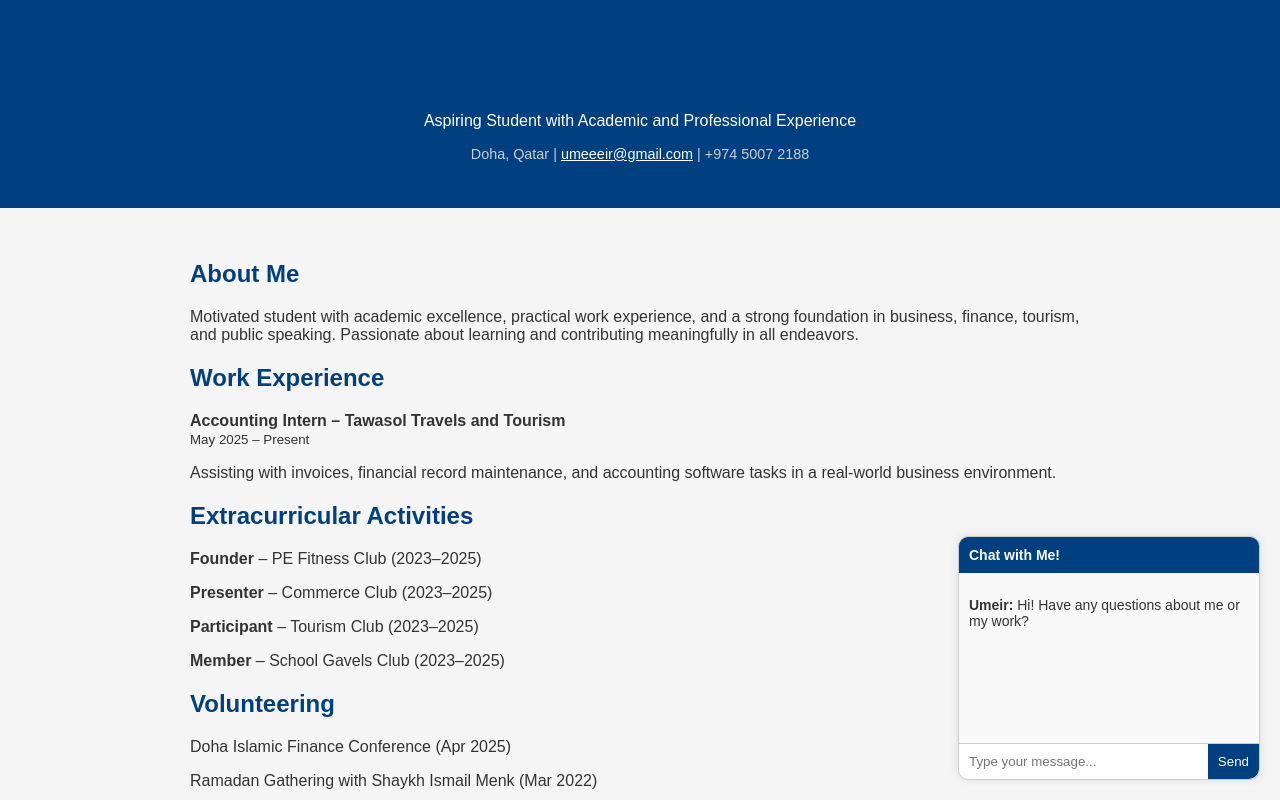
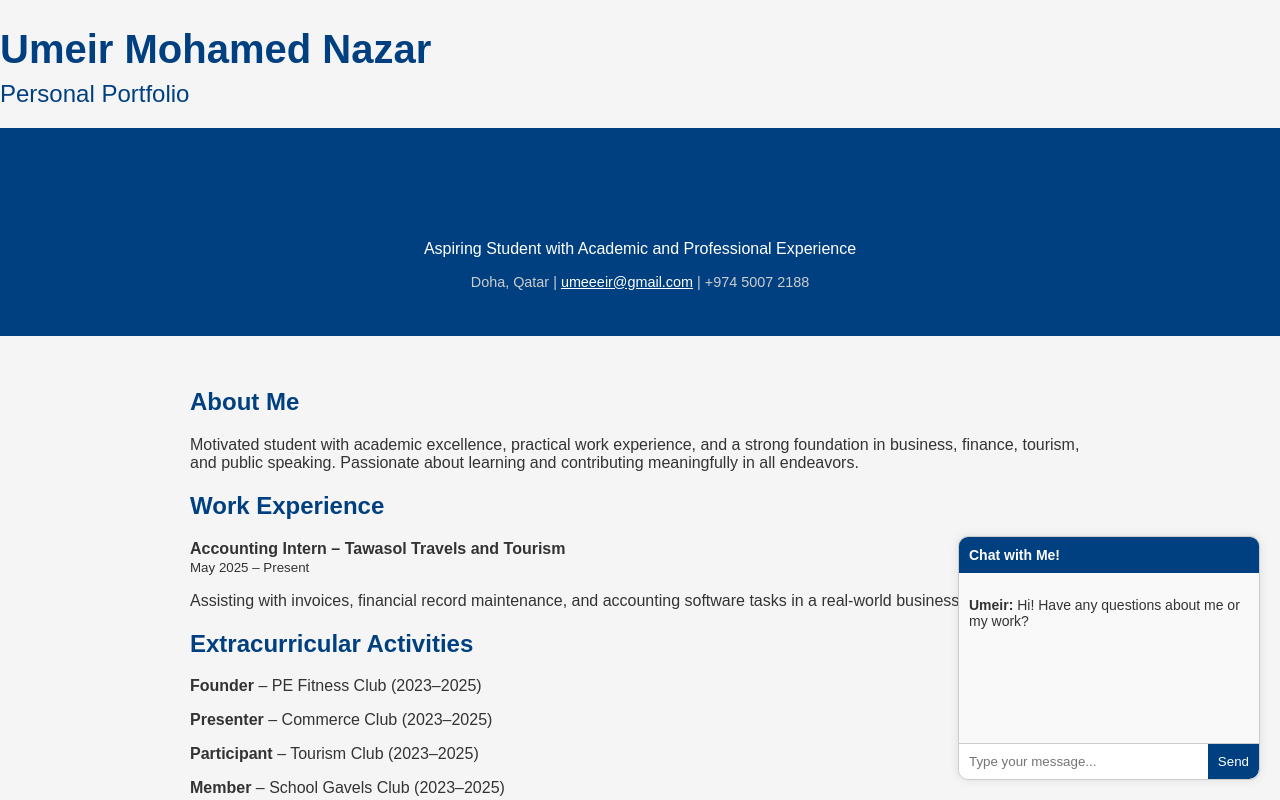
Before and after one commit to umeeeir/umeir-portfolio, a plain HTML site: page index.html in a window 1280 px wide. Shown: the top 800 px of the page. Drawn offline with Linux system fonts and the light colour scheme.

Commit message:
Update index.html

```diff
--- a/index.html
+++ b/index.html
@@ -3,7 +3,8 @@
 <head>
   <meta charset="UTF-8" />
   <meta name="viewport" content="width=device-width, initial-scale=1.0" />
-  <title>Umeir Mohamed Nazar - Portfolio</title>
+<h1 style="font-size: 2.5rem; font-weight: bold; margin-bottom: 0.5rem;">Umeir Mohamed Nazar</h1>
+  <h2 style="font-size: 1.5rem; font-weight: normal; margin-top: 0;">Personal Portfolio</h2>
   <style>
     body {
       margin: 0;
```
